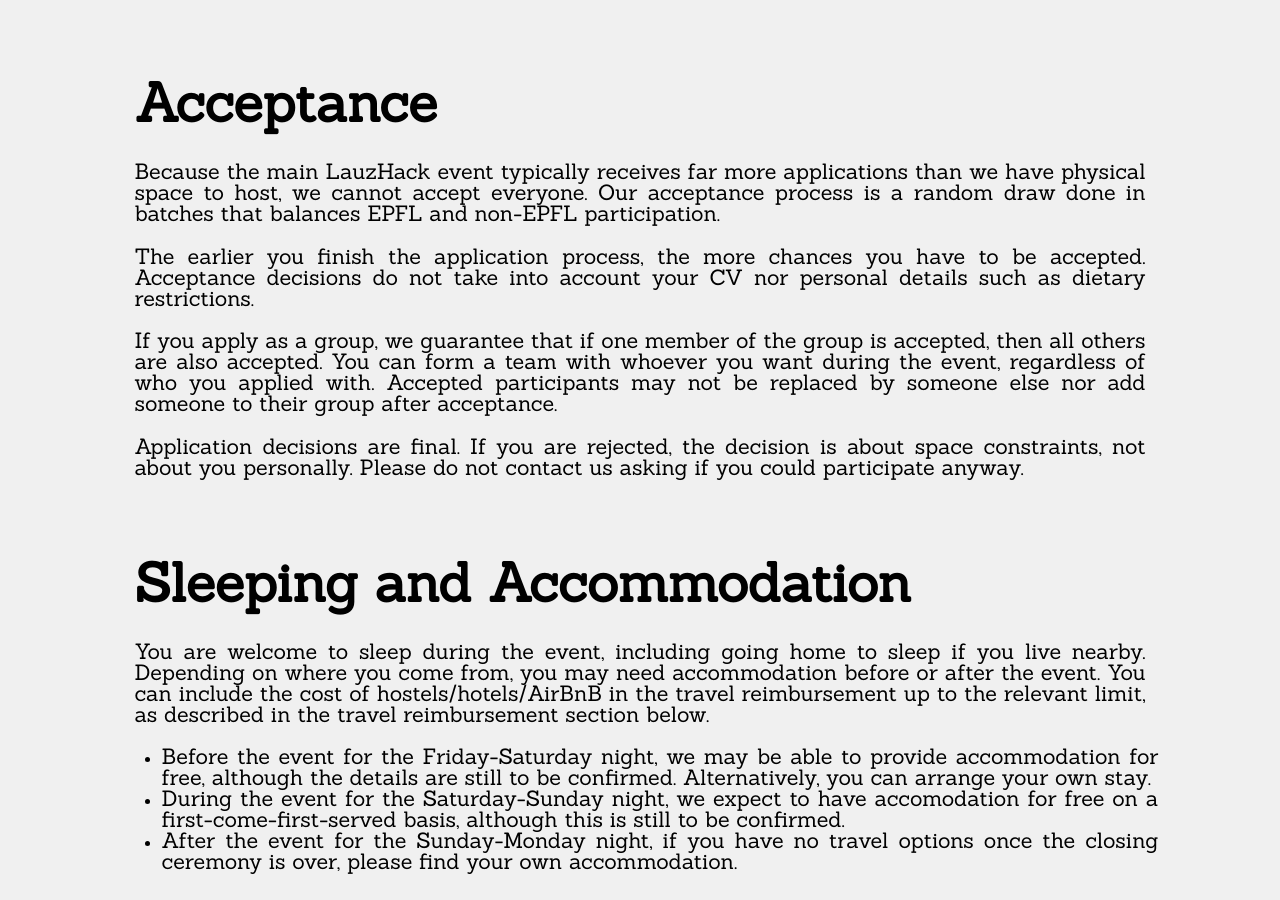
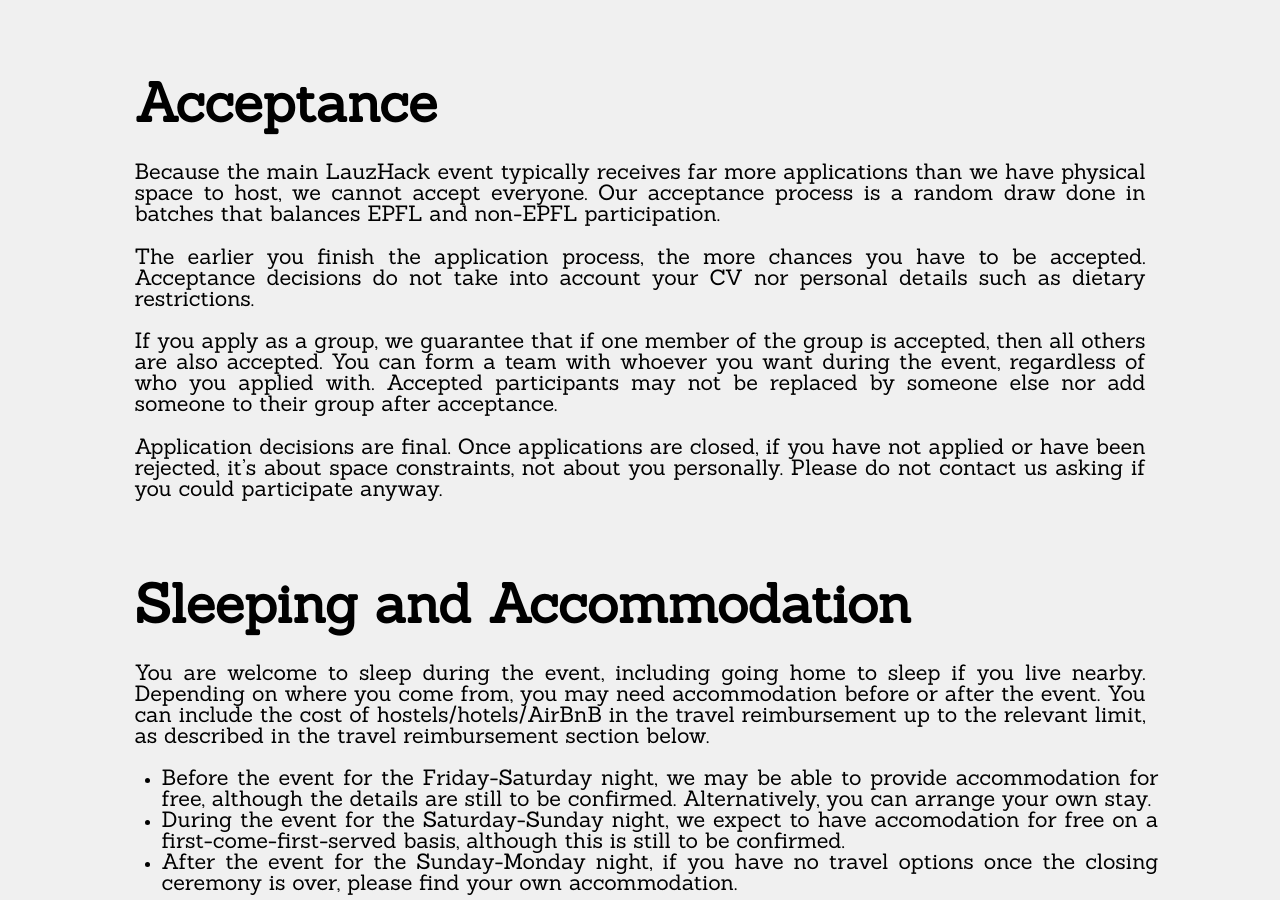
Before and after one commit to LauzHack/LauzHack.github.io, a Jekyll site: the page built from policies.md, in a window 1280 px wide and 900 px high. Built offline with Jekyll 4.4.1, drawn with Linux system fonts in a browser that asks for light colours.

Commit message:
Silly pedantry

```diff
--- a/policies.md
+++ b/policies.md
@@ -16,7 +16,7 @@
 Accepted participants may not be replaced by someone else nor add someone to their group after acceptance.
 
 Application decisions are final.
-If you are rejected, the decision is about space constraints, not about you personally.
+Once applications are closed, if you have not applied or have been rejected, it's about space constraints, not about you personally.
 Please do not contact us asking if you could participate anyway.
 
 # Sleeping and Accommodation
```
